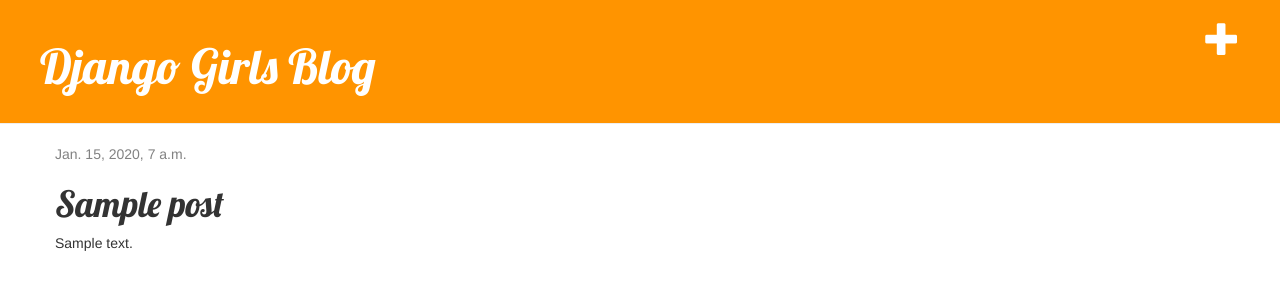
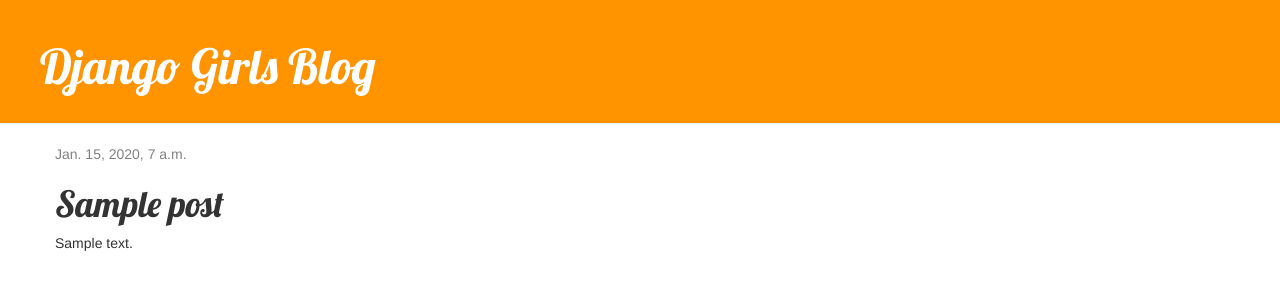
Before and after one commit to wagnergaspar/my-first-blog, a Django app: page /post/1/ in a window 1280 px wide. Shown: the top 300 px of the page. Run offline with Django 3.2, Linux system fonts and the light colour scheme; tables that the repository leaves empty hold one stand-in row (values such as "Sample post"); some libraries are stand-ins or nearby versions.

Commit message:
Added views to create/edit blog post inside the site.

```diff
--- a/blog/templates/blog/base.html
+++ b/blog/templates/blog/base.html
@@ -11,9 +11,8 @@
 
 	<body>
 	    <div class="page-header">
-		<a href="{% url 'blog.views.post_new' %}" class="top-menu"><span class="glyphicon glyphicon-plus"></span></a>
 		{% if user.is_authenticated %}
-			<a href="{% url 'post_new' %}" class="top-menu"><span class="glyphicon glyphicon-plus"></span></a>
+			<a href="{% url 'blog.views.post_new' %}" class="top-menu"><span class="glyphicon glyphicon-plus"></span></a>
 		{% endif %}
 		<h1><a href="/">Django Girls Blog</a></h1>
 	    </div>
--- a/blog/templates/blog/post_detail.html
+++ b/blog/templates/blog/post_detail.html
@@ -8,7 +8,7 @@
             </div>
         {% endif %}
 	{% if user.is_authenticated %}
-		<a class="btn btn-default" href="{% url 'post_edit' pk=post.pk %}"><span class="glyphicon glyphicon-pencil"></span></a>
+		<a class="btn btn-default" href="{% url 'blog.views.post_edit' pk=post.pk %}"><span class="glyphicon glyphicon-pencil"></span></a>
 	{% endif %}
         <h1>{{ post.title }}</h1>
         <p>{{ post.text|linebreaksbr }}</p>
--- a/blog/views.py
+++ b/blog/views.py
@@ -35,7 +35,7 @@
             post.author = request.user
             post.published_date = timezone.now()
             post.save()
-            return redirect('post_detail', pk=post.pk)
+            return redirect('blog.views.post_detail', pk=post.pk)
     else:
         form = PostForm(instance=post)
     return render(request, 'blog/post_edit.html', {'form': form})
```
